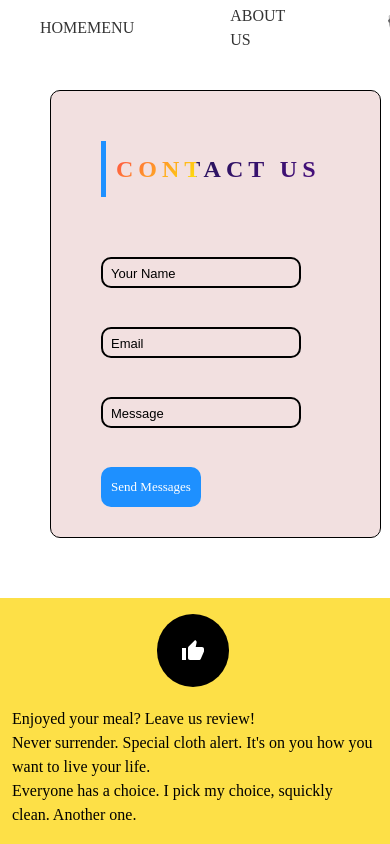
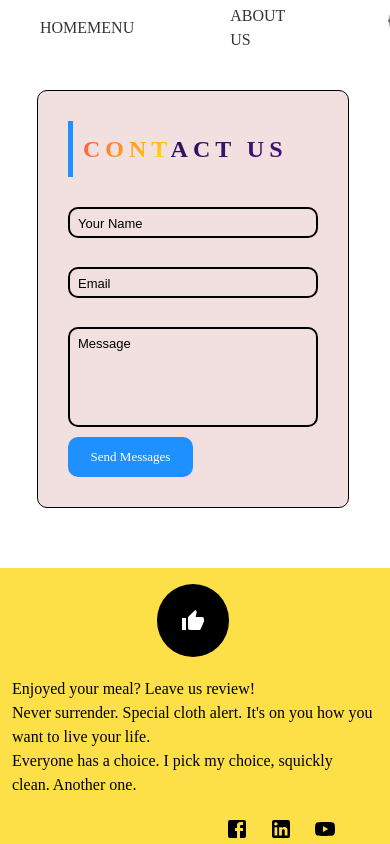
Before and after one commit to YatiZ/Restaurant-Web, a React (Create React App) app: page /contact-us in a window 390 px wide. Shown: the top 844 px of the page. Built offline with nearby package versions, Linux system fonts and the light colour scheme.

Commit message:
editingDesign

```diff
--- a/public/index.html
+++ b/public/index.html
@@ -2,19 +2,19 @@
 <html lang="en">
   <head>
     <meta charset="utf-8" />
-    <link rel="icon" href="%PUBLIC_URL%/favicon.ico" />
+    <link rel="icon" href="/src/images/navlogo.png" />
     <meta name="viewport" content="width=device-width, initial-scale=1" />
     <meta name="theme-color" content="#000000" />
     <meta
       name="description"
       content="Web site created using create-react-app"
     />
-    <link rel="apple-touch-icon" href="%PUBLIC_URL%/logo192.png" />
+
     <!--
       manifest.json provides metadata used when your web app is installed on a
       user's mobile device or desktop. See https://developers.google.com/web/fundamentals/web-app-manifest/
     -->
-    <link rel="manifest" href="%PUBLIC_URL%/manifest.json" />
+
     <!--
       Notice the use of %PUBLIC_URL% in the tags above.
       It will be replaced with the URL of the `public` folder during the build.
--- a/src/App.css
+++ b/src/App.css
@@ -71,8 +71,10 @@
 .center {
   border: 1px solid;
   position: relative;
-  width: fit-content;
-  margin-left: 350px;
+  width: 600px;
+  display: grid;
+ justify-content: center;
+  margin-left: 200px;
   top: 90px;
   padding: 30px;
   background: #9e202023;
@@ -86,7 +88,7 @@
   padding: 10px;
   color: #000;
   letter-spacing: 5px;
-  margin-bottom: 60px;
+  margin-bottom: 30px;
   font-weight: bold;
   padding-left: 10px;
 }
@@ -94,7 +96,7 @@
   position: relative;
   width: 300px;
   height: 50px;
-  margin-bottom: 50px;
+  margin-bottom: 40px;
 }
 .center .inputbox input {
   position: absolute;
@@ -119,12 +121,17 @@
   transition: 0.6s;
   font-family: sans-serif;
 }
+.inputtext{
+   height: 100px;
+}
 .center .inputbox input:focus ~ span,
 .center .inputbox input:valid ~ span {
   transform: translateX(-13px) translateY(-35px);
   font-size: 1em;
 }
 .center button {
+  margin-top: 30px;
+  margin-bottom: 20px;
   width: 50%;
   background: dodgerblue;
   color: #fff;
@@ -137,21 +144,25 @@
 }
 @media (max-width: 768px) {
   .center {
-    font-size: medium;
-    width: fit-content;
-    margin-left: 50px;
-    top: 90px;
-    padding: 50px;
-    background: #9e202023;
-    border-radius: 10px;
-    margin-bottom: 150px;
+    border: 1px solid;
+  position: relative;
+  width: fit-content;
+  display: grid;
+ justify-content: center;
+  margin-left: 37px;
+  top: 90px;
+  padding: 30px;
+  background: #9e202023;
+  border-radius: 10px;
+  margin-bottom: 150px;
+  padding-bottom: 100px;
     /* font-size: 1.25rem; */
   }
   .center h1{
     font-size: 24px;
   }
   .center .inputbox{
-    width: 200px;
+    width: 250px;
     height: 20px;
     font-size: small;
 
@@ -167,6 +178,9 @@
     font-size: 1em;
     transition: 0.6s;
     font-family: sans-serif;
+  }
+  .center button{
+    margin-top: 50px;
   }
 }
 
--- a/src/Components/Slider.jsx
+++ b/src/Components/Slider.jsx
@@ -1,10 +1,10 @@
-import Slider from "react-slick";
+
 import "slick-carousel/slick/slick.css";
 import "slick-carousel/slick/slick-theme.css";
 import img1 from "../images/restaurant exterior.jpg";
 import img2 from "../images/restaurant interior.jpg";
 import img3 from "../images/kitchen.jpg";
-import img4 from "../images/restaurant.jpg";
+
 
 import React, { useState, useEffect } from 'react';
 
--- a/src/Page/ContactPage.jsx
+++ b/src/Page/ContactPage.jsx
@@ -13,8 +13,8 @@ const ContactPage = () => {
                 <input type="text" required="required" />
                 <span>Email</span>
             </div>
-            <div className='inputbox'>
-                <input type="text" required="required" />
+            <div className='inputbox '>
+                <input className='inputtext' type="text" required="required" />
                 <span>Message</span>
             </div>
             <div className='inputbox'>
```
